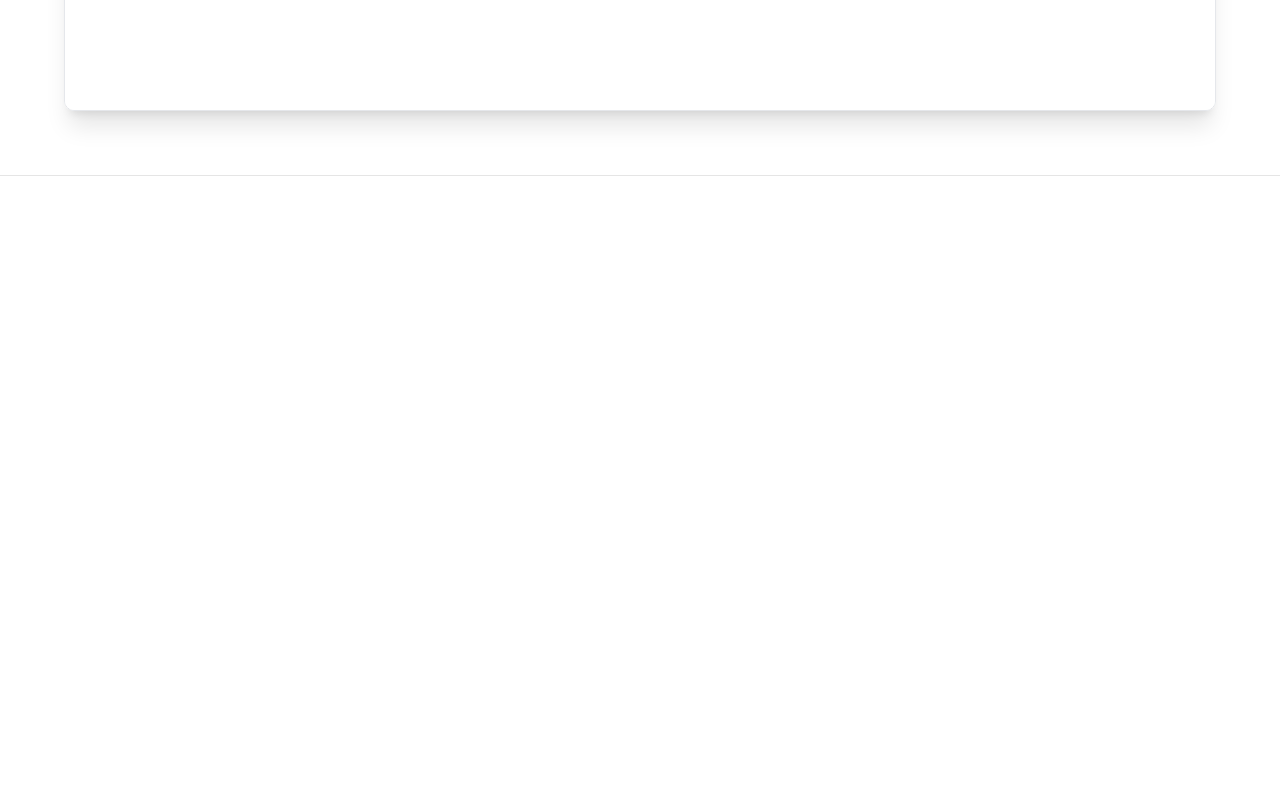
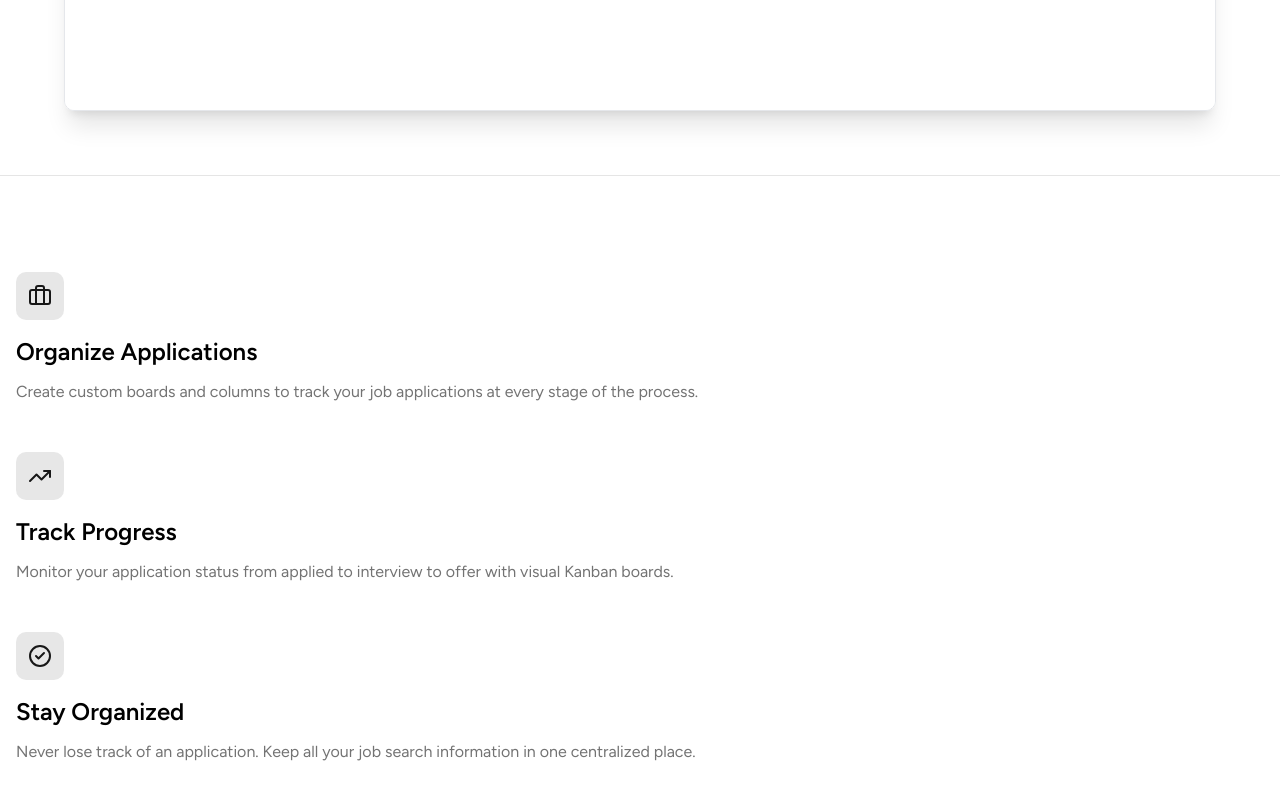
Before and after one commit to CodeBenderX/job_application_tracker, a Next.js app in the folder career-track/: page / in a window 1280 px wide. Shown: the part 1234-2034 px from the top of the page. Before the commit the page ends 1602 px from the top, so only its background shows below. Built offline with nearby package versions, Linux system fonts and the light colour scheme.

Commit message:
feat: add MongoDB and Mongoose integration for database connection management

```diff
--- a/career-track/app/page.tsx
+++ b/career-track/app/page.tsx
@@ -1,5 +1,5 @@
 import {Button} from "@/components/ui/button";
-import {ArrowRight} from "lucide-react";
+import {ArrowRight, Briefcase, TrendingUp, CheckCircle2} from "lucide-react";
 import Link from "next/link";
 import ImageTab from "@/components/image-tab";
 
@@ -34,7 +34,46 @@ export default function Home() {
 
         {/*Features Section*/}
         <section className="border-t bg-white py-24">
-
+          <div className="container mx-auto px-4">
+            <div className="grid gap-12 md:grid-col-3">
+              <div className="flex flex-col">
+                <div className="mb-4 inline-flex h-12 w-12 items-center justify-center rounded-lg bg-primary/10">
+                  <Briefcase className="h-6 w-6 text-primary"/>
+                </div>
+                <h3 className="mb-3 text-2xl font-semibold text-black">
+                  Organize Applications
+                </h3>
+                <p className="text-muted-foreground">
+                  Create custom boards and columns to track your job
+                  applications at every stage of the process.
+                </p>
+              </div>
+              <div className="flex flex-col">
+                <div className="mb-4 inline-flex h-12 w-12 items-center justify-center rounded-lg bg-primary/10">
+                  <TrendingUp className="h-6 w-6 text-primary" />
+                </div>
+                <h3 className="mb-3 text-2xl font-semibold text-black">
+                  Track Progress
+                </h3>
+                <p className="text-muted-foreground">
+                  Monitor your application status from applied to interview to
+                  offer with visual Kanban boards.
+                </p>
+              </div>
+              <div className="flex flex-col">
+                <div className="mb-4 inline-flex h-12 w-12 items-center justify-center rounded-lg bg-primary/10">
+                  <CheckCircle2 className="h-6 w-6 text-primary" />
+                </div>
+                <h3 className="mb-3 text-2xl font-semibold text-black">
+                  Stay Organized
+                </h3>
+                <p className="text-muted-foreground">
+                  Never lose track of an application. Keep all your job search
+                  information in one centralized place.
+                </p>
+              </div>
+            </div>
+          </div>
         </section>
       </main>
     </div>
--- a/career-track/components/image-tab.tsx
+++ b/career-track/components/image-tab.tsx
@@ -15,9 +15,9 @@ export default function ImageTab() {
             <Button onClick={() => setActiveTab("boards")} className={`rounded-lg px-6 py-3 text-sm font-medium transition-colors ${activeTab === "boards" ? "bg-primary text-white" : "bg-gray-100 text-gray-700 hover:bg-gray-200"}`}>Manage Boards</Button>
           </div>
           <div className="relative mx-auto overflow-hidden rounded-lg border border-gray-200 shadow-xl"> {/* Image Container */}
-            {activeTab === "organize" && <Image src="/hero-images/hero1.png" alt="Organize Applications" width={1200} height={800} className="mx-auto"/>}
-            {activeTab === "hired" && <Image src="/hero-images/hero2.png" alt="Get Hired" width={1200} height={800} className="mx-auto"/>}
-           {activeTab === "boards" && <Image src="/hero-images/hero3.png" alt="Manage Boards" width={1200} height={800} className="mx-auto"/>}
+            {activeTab === "organize" && <Image src="/hero-images/hero1.png" alt="Organize Applications" width={1200} height={800} className="mx-auto" loading="eager"/>}
+            {activeTab === "hired" && <Image src="/hero-images/hero2.png" alt="Get Hired" width={1200} height={800} className="mx-auto" loading="eager"/>}
+           {activeTab === "boards" && <Image src="/hero-images/hero3.png" alt="Manage Boards" width={1200} height={800} className="mx-auto" loading="eager"/>}
           </div>
         </div>
       </div>
--- /dev/null
+++ b/career-track/lib/db.ts
@@ -0,0 +1,52 @@
+import mongoose from "mongoose";
+
+const MONGODB_URI = process.env.MONGODB_URI
+
+interface MongooseCache {
+  conn: typeof mongoose | null;
+  promise: Promise<typeof mongoose> | null;
+}
+
+declare global {
+  var mongoose: MongooseCache | undefined;
+}
+
+const cached: MongooseCache = global.mongoose || { conn: null, promise: null };
+
+if (!global.mongoose) {
+  global.mongoose = cached;
+}
+
+//connect to the database
+async function connectDB() {
+  if (!MONGODB_URI) {
+    throw new Error(
+      "Please define the MONGODB_URI environment variable inside .env"
+    );
+  }
+
+  if (cached.conn) {
+    return cached.conn;
+  }
+
+  if (!cached.promise) {
+    const opts = {
+      bufferCommands: false,
+    };
+
+    cached.promise = mongoose.connect(MONGODB_URI, opts).then((mongoose) => {
+      return mongoose;
+    });
+  }
+
+  try {
+    cached.conn = await cached.promise;
+  } catch (e) {
+    cached.promise = null;
+    throw e;
+  }
+
+  return cached.conn;
+}
+
+export default connectDB;
--- a/career-track/package.json
+++ b/career-track/package.json
@@ -14,6 +14,8 @@
     "class-variance-authority": "^0.7.1",
     "clsx": "^2.1.1",
     "lucide-react": "^1.18.0",
+    "mongodb": "^7.3.0",
+    "mongoose": "^9.7.1",
     "next": "16.2.9",
     "radix-ui": "^1.5.0",
     "react": "19.2.4",
```
Also changed, not shown: 1 other file (tests, documents, lock files or other folders).
